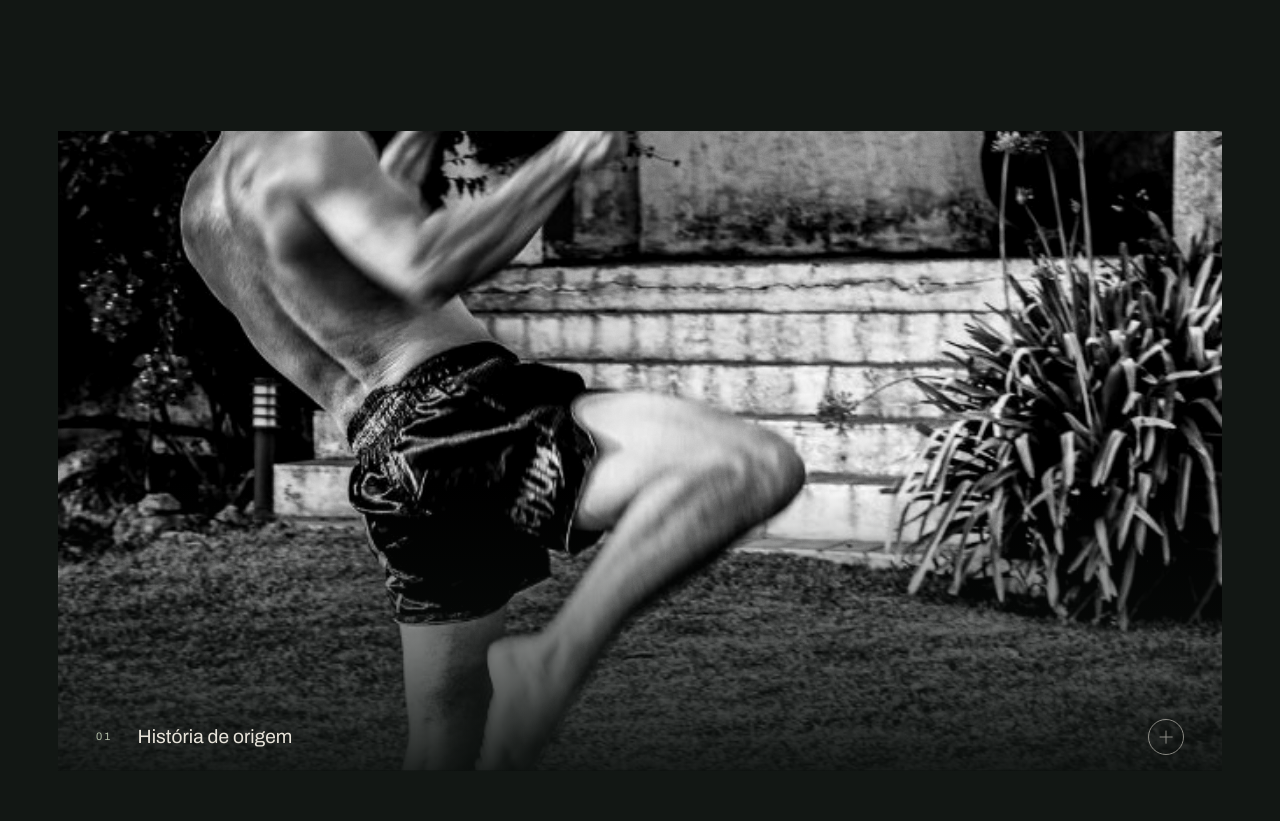
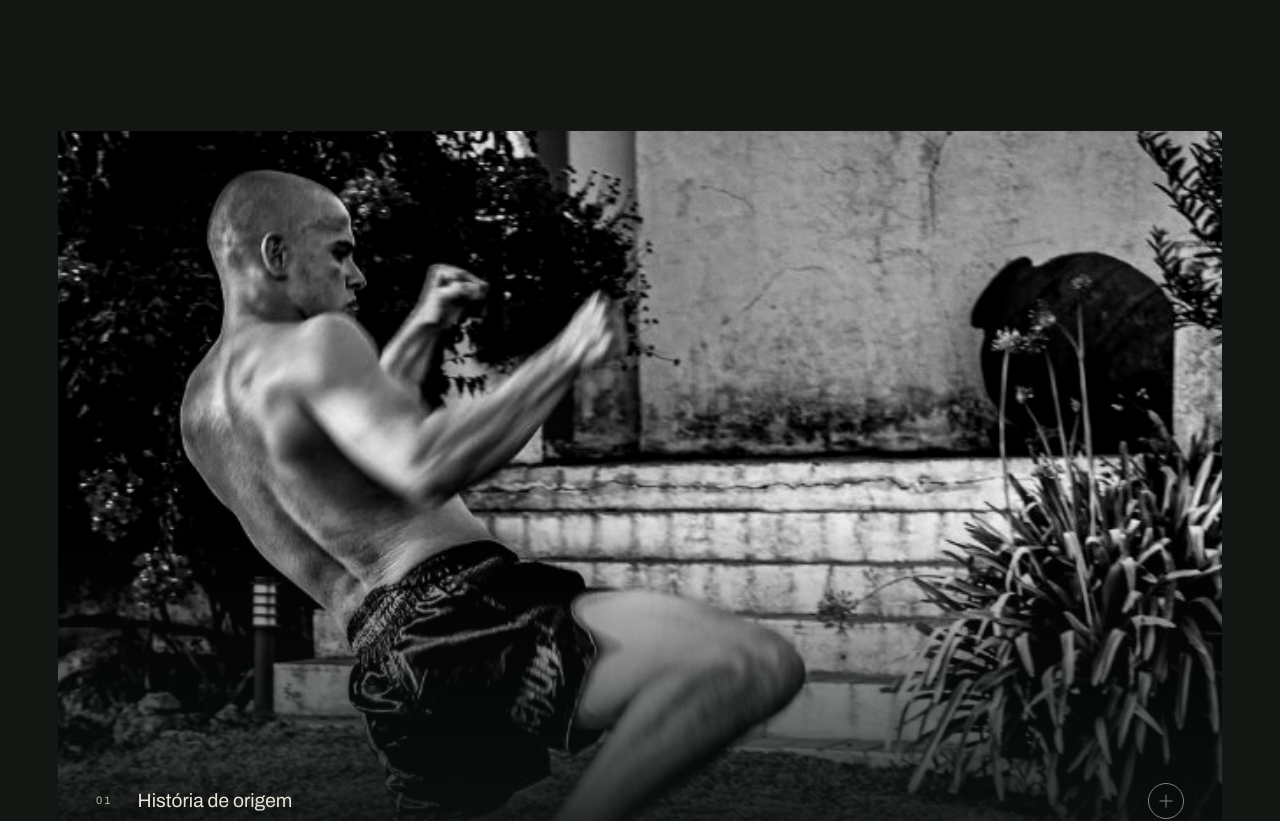
Before and after one commit to Ecletica-web/JCJardins, a React (Vite) app: page / in a window 1280 px wide. Shown: the part 1560-2381 px from the top of the page. Built offline with nearby package versions, Linux system fonts and the light colour scheme.

Commit message:
Origin: taller desktop frame keeps the full kick; splits photo inside the story
Co-Authored-By: Claude Fable 5.1 <noreply@anthropic.com>
Claude-Session: https://claude.ai/code/session_012zf4ZoktvuwNzybibVqi8D

```diff
--- a/src/content/images.js
+++ b/src/content/images.js
@@ -81,7 +81,7 @@ export const images = {
     kind: 'photo',
     src: own('tomas-kick-garden.jpg'),
     alt: 'O Tomás dá um pontapé alto num jardim, descalço na relva, com uma casa caiada atrás.',
-    focus: '50% 40%',
+    focus: '42% 18%',
   },
   tomasSplit: {
     kind: 'photo',
--- a/src/styles/motion.css
+++ b/src/styles/motion.css
@@ -1459,3 +1459,16 @@
 .interlude__lines .br:only-child {
   padding-left: 0.22em; /* balance the trailing tracking */
 }
+
+/* origin: keep the whole kick in frame on wide screens; splits inside the story */
+@media (min-width: 64rem) {
+  .about__hero .about__lead {
+    aspect-ratio: 3 / 2 !important;
+    max-height: 88svh;
+  }
+}
+
+.story__photo {
+  margin-top: var(--space-4);
+  max-width: 40rem;
+}
--- a/src/views/landing/About.jsx
+++ b/src/views/landing/About.jsx
@@ -40,6 +40,7 @@ export default function About() {
                   </div>
                 ))}
               </dl>
+              <Photo image="tomasSplit" ratio="16 / 9" className="story__photo" priority={false} focus="40% 45%" />
             </Disclosure>
           </div>
         </div>
```
